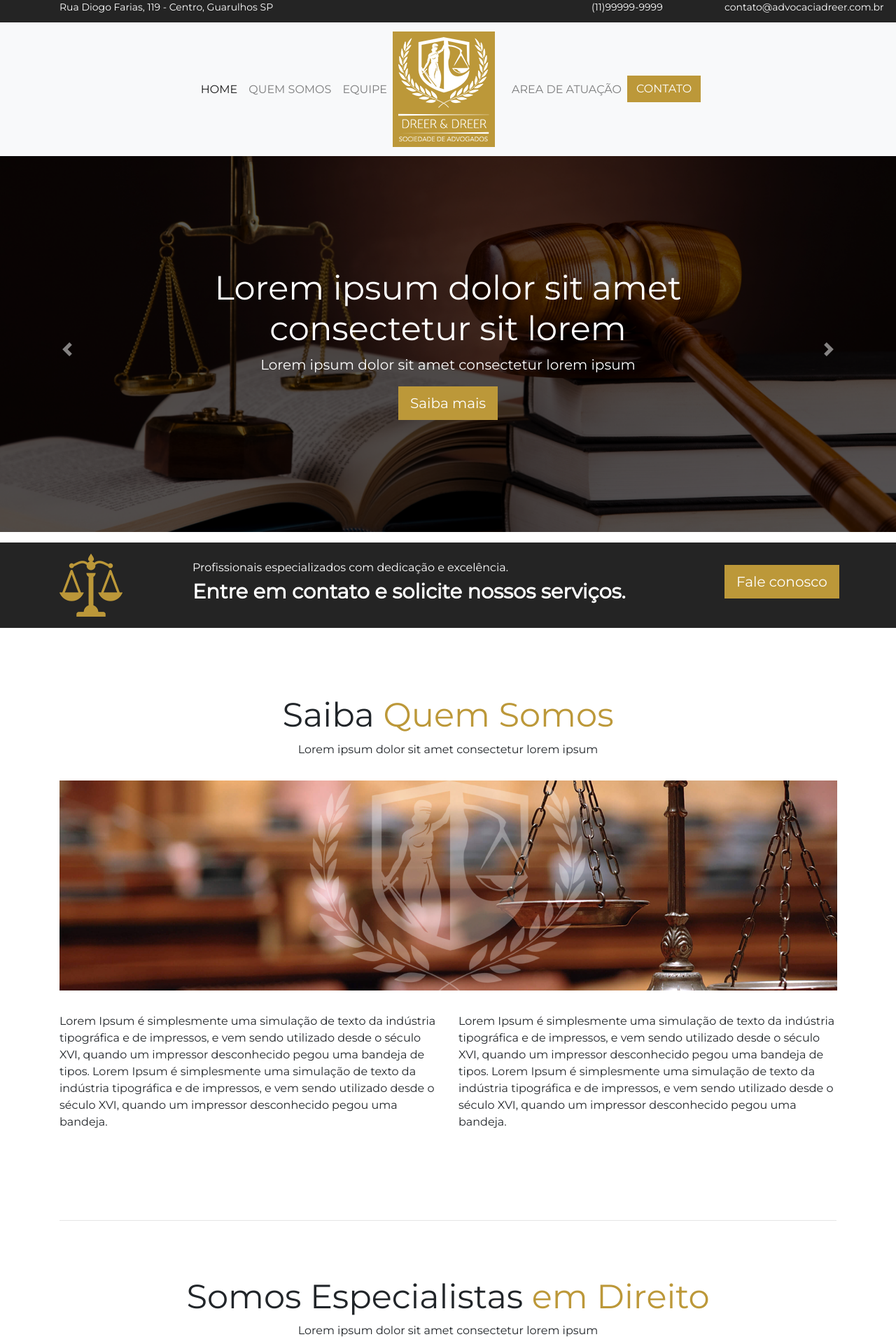
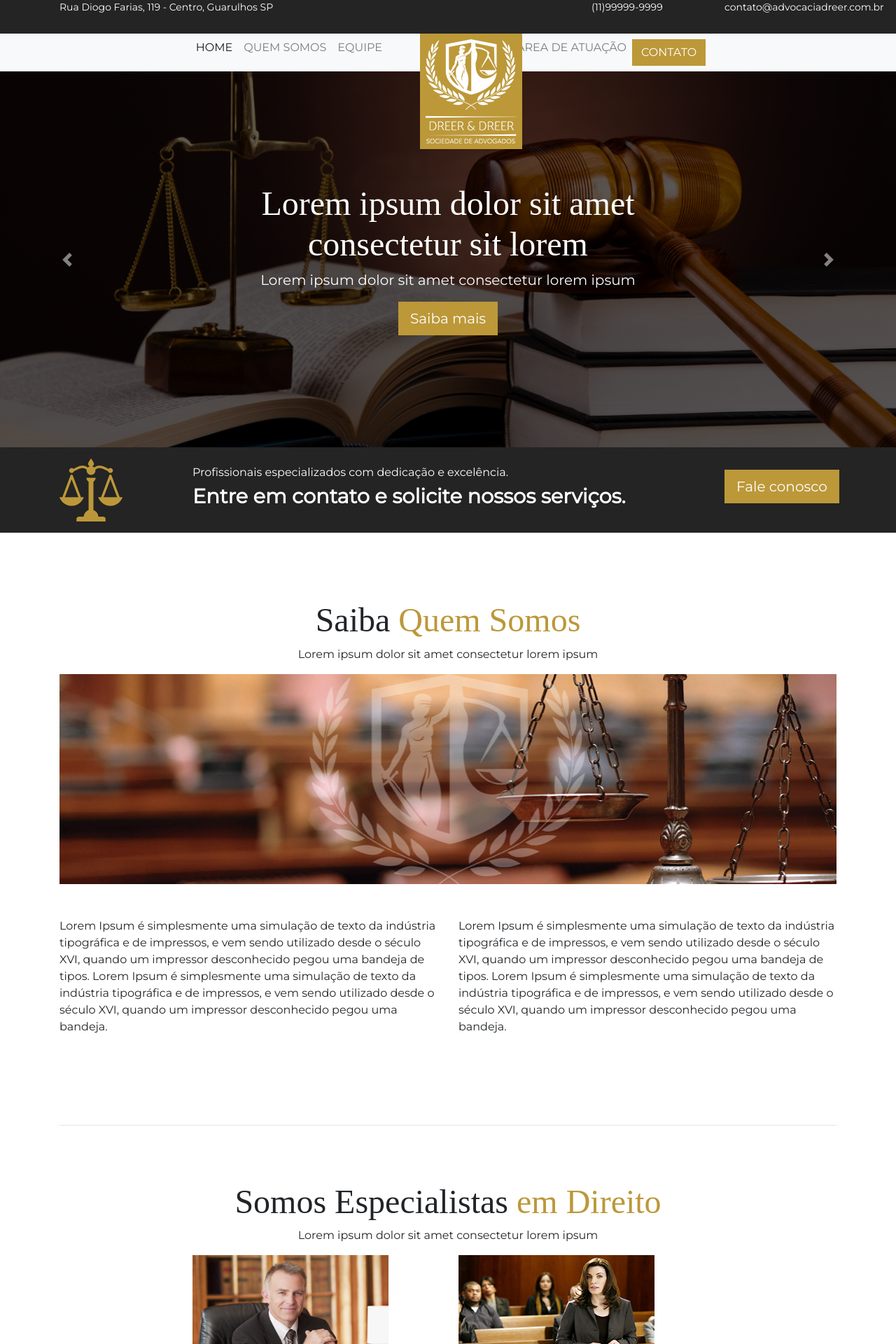
Before and after one commit to gustahenry/advocaciadreer, a PHP site: page / in a window 1280 px wide. Shown: the top 1920 px of the page at 70% size. Run offline with PHP 8.4, Linux system fonts and the light colour scheme; some libraries are stand-ins or nearby versions.

Commit message:
atualizacao de margens

```diff
--- a/assests/css/custom.css
+++ b/assests/css/custom.css
@@ -1,12 +1,24 @@
 body{
     font-family: 'Montserrat', sans-serif;
 }
-.font-trajan{
-
+@media screen and (min-width: 800px){
+.logo{
+ position: relative;
+ bottom: 59px;
+left: 600px;
+}
+}
+@media screen and (min-width: 800px){
+	.margin-menu{
+		margin-left: 5rem;
+	}
+	.margin-menu2{
+		margin-right: 6rem;
+	}
 }
 .header-contato{
 	width: 100%;
-	height: 2rem;
+	height: 3rem;
 	color: #fff;
 	font-size: 14px;
 	background-color: #242424;
@@ -22,13 +34,15 @@ body{
 	border-radius: 0;
 }
 .carousel{
-	height: 34.5rem;
+	position: relative;
+
 }
 .jumbotron{
 	color:#fff;
 	background-color: #bc9839;
 	border-radius: 0px;
 	background-color: transparent;
+	margin-bottom: 0;
 }
 .img-jumbo{
 	background-image: url("../img/banner-1.png");
@@ -42,6 +56,7 @@ body{
 }
 .alinhar h2{
 	font-size: 3rem;
+	font-family: 'trajan-pro';
 }
 .action{
 	color:#fff;
@@ -58,6 +73,7 @@ body{
 }
 .titulos{
 	font-size: 3rem;
+	font-family: 'trajan-pro';
 }
 .titulos span{
 	color: #bc9839;
@@ -74,7 +90,7 @@ body{
 }
 .adv-nome{
 	width: 80%;
-	font-size: 1.5rem;
+	font-size: 1.2rem;
 	margin: 0 1.8rem;
 	padding: 0.7rem 0.5rem;
 	position: relative;
@@ -98,7 +114,7 @@ body{
 	bottom: 1rem;
 }
 .margin-area{
-	margin-top: 5rem;
+	margin-top: 3rem;
 }
 .contato{
 	padding: 3rem;
@@ -114,3 +130,7 @@ body{
 .footers p {
 	font-size: 0.9rem;
 }
+.nav-link{
+	padding: 0;
+	color: #fff;
+}
--- a/index.html
+++ b/index.html
@@ -6,6 +6,7 @@
     <link rel="stylesheet" href="assests/css/bootstrap.min.css">
     <link rel="stylesheet" href="assests/css/custom.css">
     <link href="https://fonts.googleapis.com/css?family=Montserrat" rel="stylesheet">
+    <link href="assests/fonts/trajan-pro.ttf" rel="stylesheet">
     <title>Advocacia Dreer</title>
   </head>
 
@@ -27,43 +28,46 @@
           </div>
         </div>
 
+
+
         <nav class="navbar navbar-expand-lg navbar-light bg-light">
 
-          <div class="collapse navbar-collapse" id="navbarSupportedContent">
-            <ul class="navbar-nav ml-auto">
-              <li class="nav-item active">
-                <a class="nav-link" href="#">HOME</a>
-              </li>
-              <li class="nav-item">
-                <a class="nav-link" href="#">QUEM SOMOS</a>
-              </li>
-              <li class="nav-item">
-                <a class="nav-link" href="#">EQUIPE</a>
-              </li>
-            </ul>
-          </div>
-
-          <a class="navbar-brand" href="#"><img class="logo-borda" src="assests/img/logo-dreer.png" alt=""></a>
           <button class="navbar-toggler" type="button" data-toggle="collapse" data-target="#navbarSupportedContent" aria-controls="navbarSupportedContent" aria-expanded="false" aria-label="Toggle navigation">
             <span class="navbar-toggler-icon"></span>
           </button>
 
           <div class="collapse navbar-collapse" id="navbarSupportedContent">
-            <ul class="navbar-nav mr-auto">
-              <li class="nav-item">
-                <a class="nav-link" href="#">AREA DE ATUAÇÃO</a>
+            <ul class="navbar-nav ml-auto mr-auto">
+              <li class="nav-item active">
+                <a class="nav-link" href="#home">HOME</a>
               </li>
               <li class="nav-item">
-                <a class="btn btn-custom" href="#">CONTATO</a>
+                <a class="nav-link" href="#quem-somos">QUEM SOMOS</a>
+              </li>
+              <li class="nav-item margin-menu2">
+                <a class="nav-link" href="#equipe">EQUIPE</a>
+              </li>
+              <li class="nav-item margin-menu">
+                <a class="nav-link" href="#atuacao">AREA DE ATUAÇÃO</a>
+              </li>
+              <li class="nav-item">
+                <a class="btn btn-custom" href="#contato">CONTATO</a>
               </li>
             </ul>
           </div>
+
+
         </nav>
+
+        <div class="ml-auto mr-auto" style="height: 0;">
+          <a class="navbar-brand logo" style="z-index: 2" href="#"><img class="logo-borda" style="z-index: 20;" src="assests/img/logo-dreer.png" alt=""></a>
+        </div>
     </section>
 
 
     <div id="carouselExampleControls" class="carousel slide" data-ride="carousel">
       <div class="carousel-inner">
+
         <div class="carousel-item active">
           <div class="jumbotron text-center img-jumbo">
             <div class="alinhar">
@@ -124,43 +128,46 @@
 
       </section>
 
-      <section class="quem-somos">
+      <section class="quem-somos" id="quem-somos">
         <div class="container">
           <h2 class="text-center titulos">Saiba <span>Quem Somos</span></h2>
           <p class="text-center">Lorem ipsum dolor sit amet consectetur lorem ipsum</p>
-          <div style="margin: 2rem 0"><img src="assests/img/banner-sobre.png" alt=""></div>
+          <div style="margin: 0rem 0"><img class="img-fluid" src="assests/img/banner-sobre.png" alt=""></div>
           <div class="row">
-            <div class="col-sm">Lorem Ipsum é simplesmente uma simulação de texto da indústria tipográfica e de impressos, e vem sendo utilizado desde o século XVI, quando um impressor desconhecido pegou uma bandeja de tipos. Lorem Ipsum é simplesmente uma simulação de texto da indústria tipográfica e de impressos, e vem sendo utilizado desde o século XVI, quando um impressor desconhecido pegou uma bandeja.</div>
-            <div class="col-sm">Lorem Ipsum é simplesmente uma simulação de texto da indústria tipográfica e de impressos, e vem sendo utilizado desde o século XVI, quando um impressor desconhecido pegou uma bandeja de tipos. Lorem Ipsum é simplesmente uma simulação de texto da indústria tipográfica e de impressos, e vem sendo utilizado desde o século XVI, quando um impressor desconhecido pegou uma bandeja.</div>
+            <div class="col-sm margin-area">Lorem Ipsum é simplesmente uma simulação de texto da indústria tipográfica e de impressos, e vem sendo utilizado desde o século XVI, quando um impressor desconhecido pegou uma bandeja de tipos. Lorem Ipsum é simplesmente uma simulação de texto da indústria tipográfica e de impressos, e vem sendo utilizado desde o século XVI, quando um impressor desconhecido pegou uma bandeja.</div>
+            <div class="col-sm margin-area">Lorem Ipsum é simplesmente uma simulação de texto da indústria tipográfica e de impressos, e vem sendo utilizado desde o século XVI, quando um impressor desconhecido pegou uma bandeja de tipos. Lorem Ipsum é simplesmente uma simulação de texto da indústria tipográfica e de impressos, e vem sendo utilizado desde o século XVI, quando um impressor desconhecido pegou uma bandeja.</div>
           </div>
         </div>
       </section>
         <div class="container"><hr class="margin-custom"></div>
-      <section class="especialistas">
+      <section class="especialistas" id="equipe">
         <div class="container">
           <h2 class="text-center titulos">Somos Especialistas <span>em Direito</span></h2>
           <p class="text-center">Lorem ipsum dolor sit amet consectetur lorem ipsum</p>
-          <div class="d-flex justify-content-center">
-            <div class="mx-4" style="width: 290px">
+          <div class="row justify-content-center">
+            <div class="col-sm-4">
+              <div class="" style="width: 17rem">
                 <img class="img-adv" src="assests/img/adv-1.png" alt="">
                 <div class="text-center btn-custom adv-nome">PRIMEIRO NOME</div>
                 <div class="text-center">
                   Sed neque enim, finibus ut volutpat eget, vehicula posuere arcu. Morbi tincidunt odio dui, vel euismod urna.
                 </div>
               </div>
-             <div class="mx-4" style="width: 290px">
+            </div>
+            <div class="col-sm-4">
+              <div class="" style="width: 17rem">
                 <img class="img-adv" src="assests/img/adv-2.png" alt="">
                 <div class="text-center btn-custom adv-nome">PRIMEIRO NOME</div>
                 <div class="text-center">
                   Sed neque enim, finibus ut volutpat eget, vehicula posuere arcu. Morbi tincidunt odio dui, vel euismod urna.
                 </div>
               </div>
-
+            </div>
           </div>
         </div>
       </section>
 
-      <section class="atuacao">
+      <section class="atuacao" id="atuacao">
         <div class="container">
           <div class="titulo-atuacao">
             <h2 class="text-center titulos">Área de <span>Atuação</span></h2>
@@ -168,44 +175,44 @@
           </div>
 
           <div class="row">
-            <div class="col-sm mx-2 back-area">
+            <div class="col-sm mx-2 back-area margin-area">
               <img class="img-area" src="assests/img/area.png" alt="">
               <h4>Área de Atuação 1</h4>
               <p>Sed neque enim, finibus ut volutpat eget, vehicula posuere arcu. Morbi tincidunt odio dui, vel euismod urna.</p>
             </div>
-            <div class="col-sm mx-2  back-area">
+            <div class="col-sm mx-2  back-area margin-area">
               <img class="img-area" src="assests/img/area.png" alt="">
               <h4>Área de Atuação 1</h4>
               <p>Sed neque enim, finibus ut volutpat eget, vehicula posuere arcu. Morbi tincidunt odio dui, vel euismod urna.</p>
             </div>
-            <div class="col-sm mx-2 back-area">
+            <div class="col-sm mx-2 back-area margin-area">
               <img class="img-area" src="assests/img/area.png" alt="">
               <h4>Área de Atuação 1</h4>
               <p>Sed neque enim, finibus ut volutpat eget, vehicula posuere arcu. Morbi tincidunt odio dui, vel euismod urna.</p>
             </div>
-            <div class="col-sm mx-2 back-area">
+            <div class="col-sm mx-2 back-area margin-area">
               <img class="img-area" src="assests/img/area.png" alt="">
               <h4>Área de Atuação 1</h4>
               <p>Sed neque enim, finibus ut volutpat eget, vehicula posuere arcu. Morbi tincidunt odio dui, vel euismod urna.</p>
             </div>
           </div>
-          <div class="row margin-area">
-            <div class="col-sm mx-2 back-area">
+          <div class="row">
+            <div class="col-sm mx-2 back-area margin-area">
               <img class="img-area" src="assests/img/area.png" alt="">
               <h4>Área de Atuação 1</h4>
               <p>Sed neque enim, finibus ut volutpat eget, vehicula posuere arcu. Morbi tincidunt odio dui, vel euismod urna.</p>
             </div>
-            <div class="col-sm mx-2  back-area">
+            <div class="col-sm mx-2  back-area margin-area">
               <img class="img-area" src="assests/img/area.png" alt="">
               <h4>Área de Atuação 1</h4>
               <p>Sed neque enim, finibus ut volutpat eget, vehicula posuere arcu. Morbi tincidunt odio dui, vel euismod urna.</p>
             </div>
-            <div class="col-sm mx-2 back-area">
+            <div class="col-sm mx-2 back-area margin-area">
               <img class="img-area" src="assests/img/area.png" alt="">
               <h4>Área de Atuação 1</h4>
               <p>Sed neque enim, finibus ut volutpat eget, vehicula posuere arcu. Morbi tincidunt odio dui, vel euismod urna.</p>
             </div>
-            <div class="col-sm mx-2 back-area">
+            <div class="col-sm mx-2 back-area margin-area">
               <img class="img-area" src="assests/img/area.png" alt="">
               <h4>Área de Atuação 1</h4>
               <p>Sed neque enim, finibus ut volutpat eget, vehicula posuere arcu. Morbi tincidunt odio dui, vel euismod urna.</p>
@@ -219,7 +226,7 @@
 
       </section>
 
-      <section class="contato">
+      <section class="contato" id="contato">
         <div class="container">
           <div class="row">
             <div class="col-sm">
@@ -246,7 +253,26 @@
                 <button type="submit" class="btn btn-custom">Saiba mais</button>
               </form>
             </div>
-            <div class="col-sm"></div>
+            <div class="col-sm">
+              <div id="map"></div>
+              <script>
+                function initMap() {
+                  var uluru = {lat: -25.363, lng: 131.044};
+                  var map = new google.maps.Map(document.getElementById('map'), {
+                    zoom: 4,
+                    center: uluru
+                  });
+                  var marker = new google.maps.Marker({
+                    position: uluru,
+                    map: map
+                  });
+                }
+              </script>
+              <script async defer
+              src="https://maps.googleapis.com/maps/api/js?key=YOUR_API_KEY&callback=initMap">
+              </script>
+
+            </div>
           </div>
         </div>
       </section>
@@ -257,13 +283,24 @@
             <div class="col-sm-6">
               <h5 class="titulo-footer">Sobre Nós</h5>
               <p>Lorem Ipsum é simplesmente uma simulação de texto da indústria tipográfica e de impressos, e vem sendo utilizado desde o século XVI, quando um impressor desconhecido pegou uma bandeja de tipos.</p>
-              <a class="btn btn-custom" href="#" role="button">Learn more</a>
+              <a class="btn btn-custom" href="#" role="button">Saiba mais</a>
             </div>
             <div class="col-sm-3">
               <h5 class="titulo-footer">Navegação</h5>
+              <nav class="nav flex-column">
+                <a class="nav-link" href="#">Home</a>
+                <a class="nav-link" href="#">Quem Somos</a>
+                <a class="nav-link" href="#">Equipe</a>
+                <a class="nav-link" href="#">Área de Atuação</a>
+                <a class="nav-link" href="#">Contato</a>
+              </nav>
             </div>
             <div class="col-sm-3">
               <h5 class="titulo-footer">Informações de Contato</h5>
+              contato@advocaciadreer <br>
+              (11)99999-9999 <br>
+              Rua Seu Endereço, 222 <br>
+              São Paulo/SP Brasil
             </div>
           </div>
           <hr class="">
```
Also changed, not shown: assests/fonts/trajan-pro-regular.ttf (added), assests/fonts/trajan-pro.ttf (added), assests/fonts/trajanpro-bold.otf (added). Lines whose indentation alone changed are shown as unchanged.
